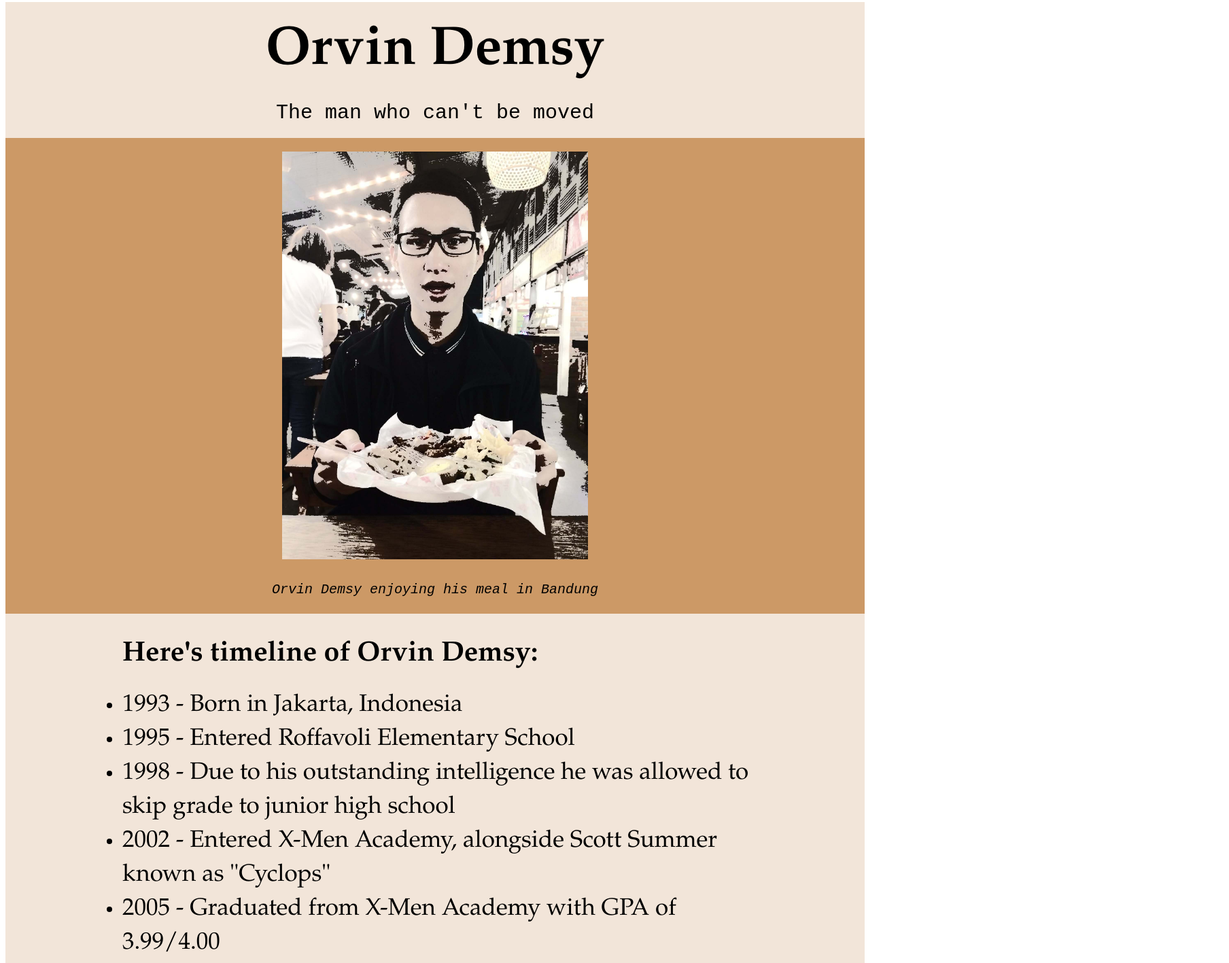
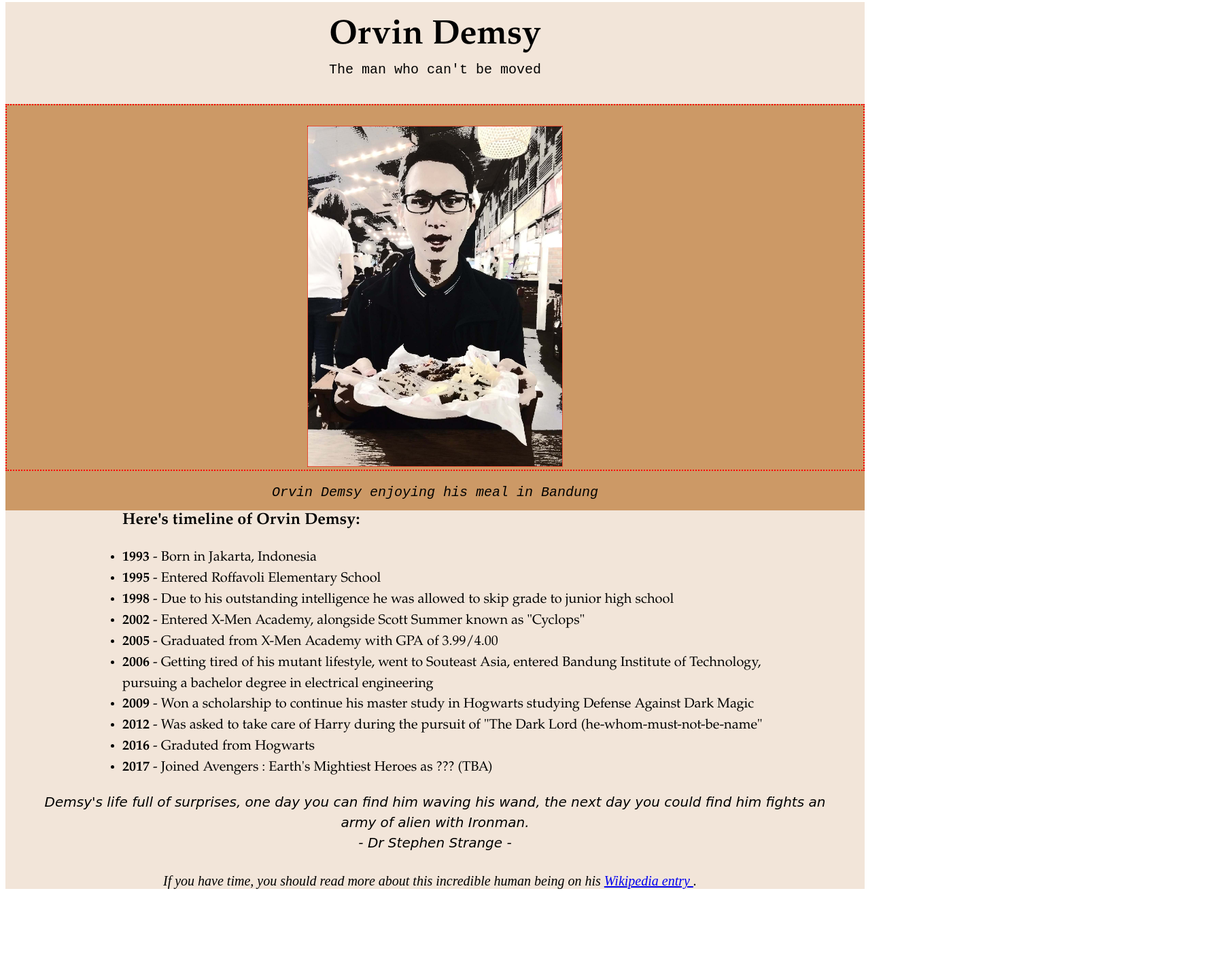
Before and after one commit to orvindemsy/Freecodecamp_project-s, a plain HTML site: page 1_Tribute_Page/index.html in a window 1280 px wide. Shown: the part 5-1422 px from the top of the page at 68% size, 1808 px wide, since content can reach past the window. After the commit the page ends 1333 px from the top, so only its background shows below. Drawn offline with Linux system fonts and the light colour scheme.

Commit message:
Editing the CSS file, removing flex

```diff
--- a/1_Tribute_Page/index.html
+++ b/1_Tribute_Page/index.html
@@ -1,34 +1,37 @@
 <!DOCTYPE html>
 <html>
+
+	<main id="main">
 		<link href="style.css" type="text/css" rel="stylesheet">
 		<div class="nameContainer">
-		<div class="name">Orvin Demsy</div>
+			<div class="name" id="title">Orvin Demsy</div>
 			<div class="smallCap">The man who can't be moved</div>
 		</div>
-	<div class="imgContainer">
-		<div id="imgCaption"><img class="pic1" src="images/demsy_compressed_monochrome.jpg"><br><i>Orvin Demsy enjoying his meal in Bandung</i></div>
+			<div class="imgContainer" id="img-div">
+				<div id="image"><img src="images/demsy_compressed_monochrome.jpg" alt="A photo of Orvin Demsy enjoying his meal"></div>
+				<div id="img-caption"><i>Orvin Demsy enjoying his meal in Bandung</i></div>
 			</div>
-	<div class="historyList">
+			<div class="historyList" id="tribute-info">
 						<div class="list">
-		<ul><h3><strong> Here's timeline of Orvin Demsy: </strong></h3>
-			<li>1993 - Born in Jakarta, Indonesia</li>
-			<li>1995 - Entered Roffavoli Elementary School</li>
-			<li>1998 - Due to his outstanding intelligence he was allowed to skip grade to junior high school</li>
-			<li>2002 - Entered X-Men Academy, alongside Scott Summer known as "Cyclops"</li>
-			<li>2005 - Graduated from X-Men Academy with GPA of 3.99/4.00</li>
-			<li>2006 - Getting tired of his mutant lifestyle, went to Souteast Asia, entered Bandung Institute of Technology, pursuing a bachelor degree in electrical engineering</li>
-			<li>2009 - Won a scholarship to continue his master study in Hogwarts studying Defense Against Dark Magic</li>
-			<li>2012 - Was asked to take care of Harry during the pursuit of "The Dark Lord (he-whom-must-not-be-name"</li>
-			<li>2016 - Graduted from Hogwarts </li>
-			<li>2017 - Joined Avengers : Earth's Mightiest Heroes as ??? (TBA)</li>
+							<ul><h3><strong>Here's timeline of Orvin Demsy:</strong></h3>
+							<li><strong>1993</strong> - Born in Jakarta, Indonesia</li>
+							<li><strong>1995</strong> - Entered Roffavoli Elementary School</li>
+							<li><strong>1998</strong> - Due to his outstanding intelligence he was allowed to skip grade to junior high school</li>
+							<li><strong>2002</strong> - Entered X-Men Academy, alongside Scott Summer known as "Cyclops"</li>
+							<li><strong>2005</strong> - Graduated from X-Men Academy with GPA of 3.99/4.00</li>
+							<li><strong>2006</strong> - Getting tired of his mutant lifestyle, went to Souteast Asia, entered Bandung Institute of Technology, pursuing a bachelor degree in electrical engineering</li>
+							<li><strong>2009</strong> - Won a scholarship to continue his master study in Hogwarts studying Defense Against Dark Magic</li>
+							<li><strong>2012</strong> - Was asked to take care of Harry during the pursuit of "The Dark Lord (he-whom-must-not-be-name"</li>
+							<li><strong>2016</strong> - Graduted from Hogwarts </li>
+							<li><strong>2017</strong> - Joined Avengers : Earth's Mightiest Heroes as ??? (TBA)</li>
 							</ul>
 						</div>
 
-		<footer>
-			<i>Demsy's life full of surprises, one day you can find him waving his wand, the next day you could find him fights an army of alien with Ironman. <br>- Dr Stephen Strange -
-		</footer>
+						<div class="quote"><i>Demsy's life full of surprises, one day you can find him waving his wand, the next day you could find him fights an army of alien with Ironman. <br>- Dr Stephen Strange -
 						</div>
-
-
-
+						<div id="tribute-link">
+							If you have time, you should read more about this incredible human being on his <a href="https://wikipedia.com" target="_blank">Wikipedia entry </a>.
+						</div>
+					</div>
+	</main>
 </html>
--- a/1_Tribute_Page/style.css
+++ b/1_Tribute_Page/style.css
@@ -1,77 +1,96 @@
 .nameContainer {
-	display: flex;
+	text-align: center;
 	background-color: #f2e5d9;
 	/*border: 10px dotted black;*/
-	height: 200px;
-	flex-direction: column;
-	align-items: center;
+	height: 150px;
+}
+
+.name {
+	display: block;
+	width: 500px;
+	margin: auto;
+	font-family: Garamond;
+	font-size: 50px;
+	font-weight: 700;
+	/*border: 2px dotted black;*/
+	padding-top: 20px;
 }
 
 .smallCap {
-	margin: 0 auto 20px auto;
-	font-size: 30px;
+	display: block;
+	width: 500px;
+	margin: auto;
+	font-size: 20px;
 	font-family: "Courier New";
-}
-
-.name {
-	font-family: Garamond;
-	font-size: 80px;
-	font-weight: 700;
-	margin: auto;
-	/*border: 10px dotted black;*/
+	line-height: 2;
 }
 
 .imgContainer {
-	display: flex;
+	text-align: center;
 	background-color: #cc9966;
-	/*border: 10px dotted black;*/
-	height: 700px;
-	justify-content: center;
+	/*border: 5px dotted black;*/
+	height: 600px;
 }
 
 
-.pic1 {
-	margin: auto;
-	width: auto;
-	height: 600px;
+#image {
+	border: 2px dotted red;
 }
 
-#imgCaption {
+img {
+	margin-top: 30px;
+	width: auto;
+	border: 1px dotted red;
+	height: 500px;
+}
+
+#img-caption {
+	display: block;
 	font-family: "Courier New";
 	font-size: 20px;
-	margin-top: 20px;
-	text-align: center;
-	line-height: 50px;
-}
-
-h3 {
-	margin-top: 50px;
-	line-height: 20px;
+	/*border: 1px dotted blue;*/
+	padding-top: 20px;
 }
 
 .historyList {
-	text-align: center;
-	/*border: 10px dotted black;*/
+	margin-top: 0px;
+	margin-bottom: 0px;
+	/*border: 1px dotted black;*/
 	background-color: #f2e5d9;
 }
 
 .list {
 	font-family: Garamond;
-	display: inline-block;
-	line-height: 50px;
+	display: block;
+	margin-top: -25px;
+	margin-bottom: 0px;
+	margin-left: auto;
+	margin-right: auto;
+	line-height: 30px;
 	font-weight: 500;
-	font-size: 35px;
+	font-size: 20px;
 	text-align: left;
 	/*border: 10px dotted black;*/
 	width: 1000px;
 }
 
-footer {
+.quote {
+  text-align: center;
 	font-family: Cursive;
-	margin-bottom: 50px;
-	font-size: 25px;
-	width: 1800px;
-	display: inline-block;
+	margin: 0 auto 20px auto;
+	font-size: 20px;
+	width: 1200px;
+	display: block;
 	/*border: 10px dotted black;*/
-	line-height: 50px
+	line-height: 30px;
 }
+
+#tribute-link {
+	display: block;
+  margin: auto;
+	font-size: 20px;
+	margin-top: 30px;
+	margin-bottom: 20px;
+  width: 800px;
+	/*border: 1px dotted black;*/
+}
```
Lines whose indentation alone changed are shown as unchanged.
